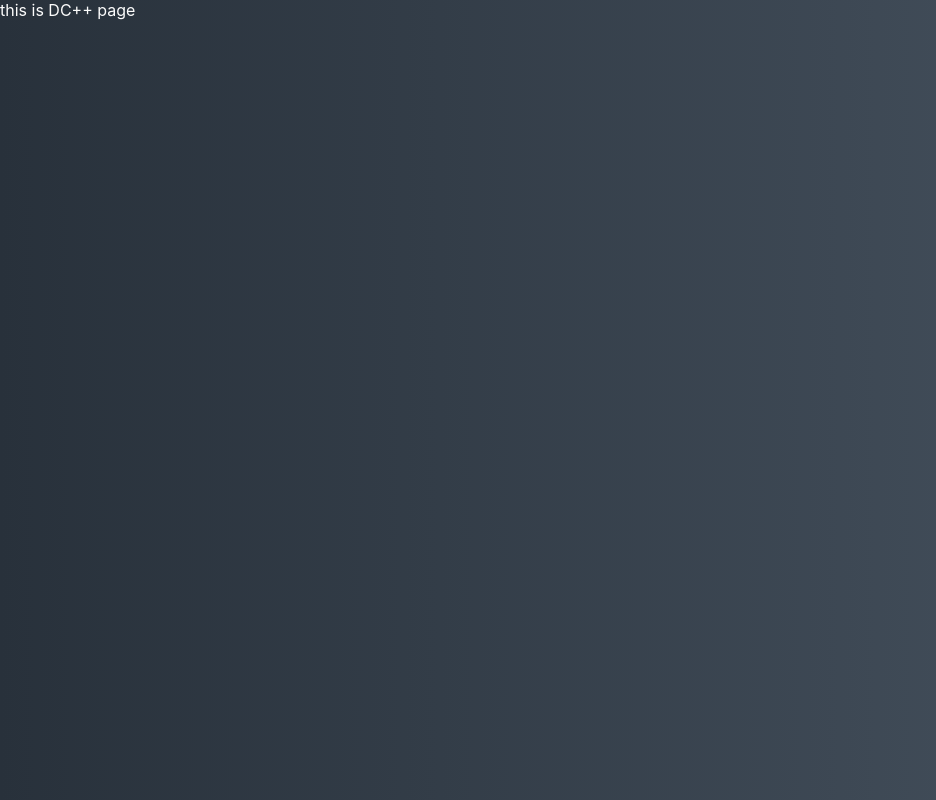
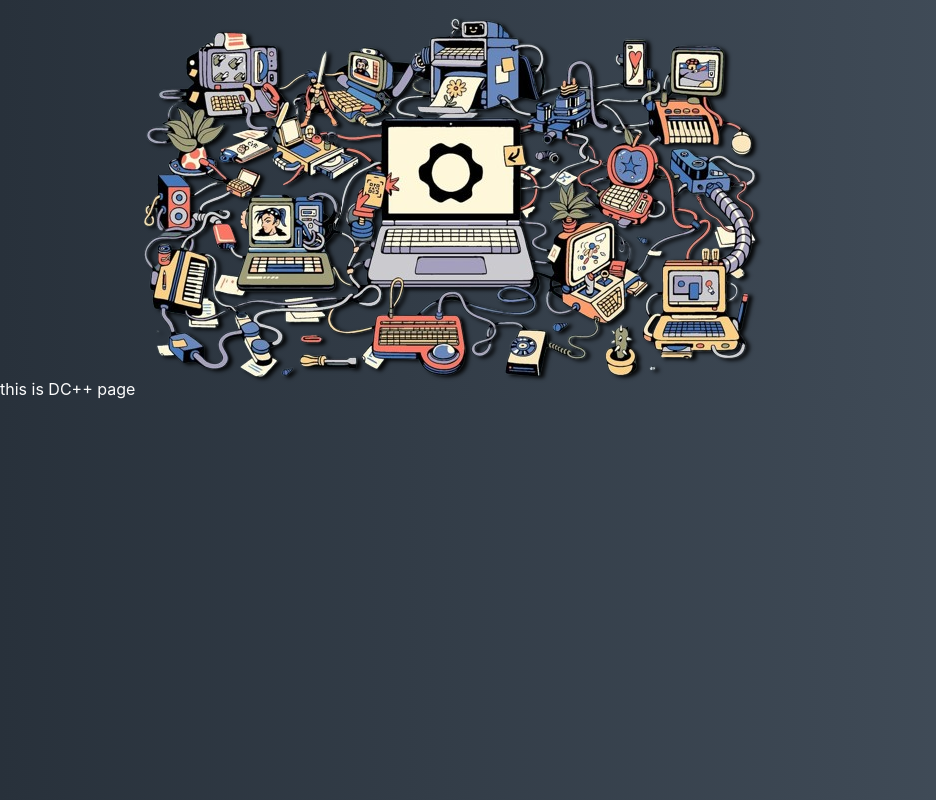
Before and after one commit to metakgp/metakgp.org, a React (Create React App) app: page /dc in a window 1280 px wide. Shown: the whole page, without its empty margins (0-936 px from the left). Built offline with nearby package versions, Linux system fonts and the light colour scheme.

Commit message:
initial setup

```diff
--- a/src/app/App.tsx
+++ b/src/app/App.tsx
@@ -3,7 +3,7 @@ import { HeaderSection } from '../sections/Header';
 import { HeroSection } from '../sections/Hero';
 import { StatsSection } from '../sections/Statistics';
 import { FooterSection } from '../sections/Footer';
-import './App.css';
+import './style/App.css';
 
 function App() {
   return (
--- /dev/null
+++ b/src/app/style/dc.css
@@ -0,0 +1,4 @@
+
+.title{
+
+}
--- a/src/pages/DCPage.tsx
+++ b/src/pages/DCPage.tsx
@@ -1,5 +1,16 @@
+import '../app/style/dc.css'
+import networkImage from '../assets/network.png';
+
 function DCPage() {
-    return <div>this is DC++ page </div>;
-  }
+  return (
+    <div className='title'>
+      this is DC++ page
+      <img
+        src=  {networkImage}
+        alt=""
+      />
+    </div>
+  );
+}
 
-  export default DCPage;
+export default DCPage;
```
Also changed, not shown: src/app/style/App.css (renamed from src/app/App.css), src/assets/network.png (added).
